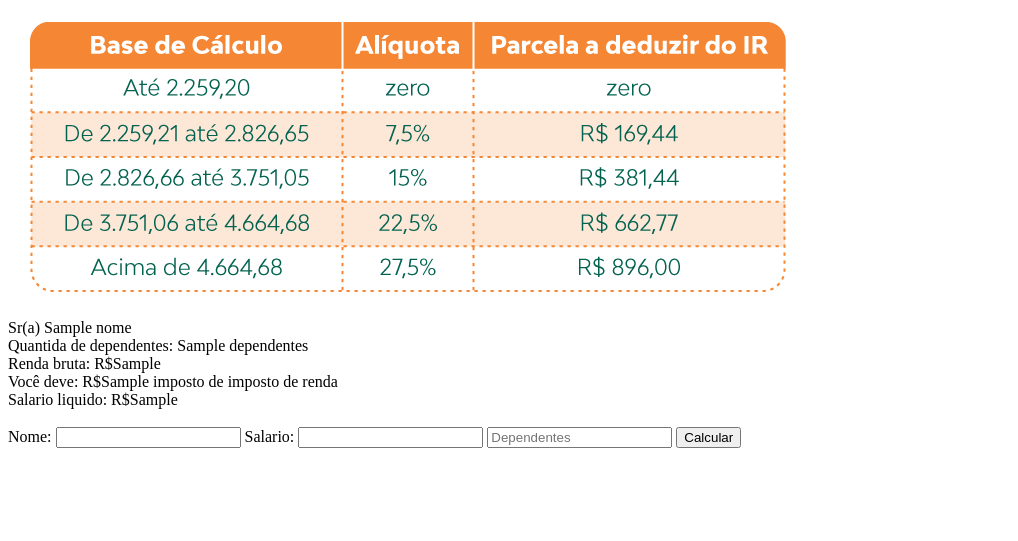
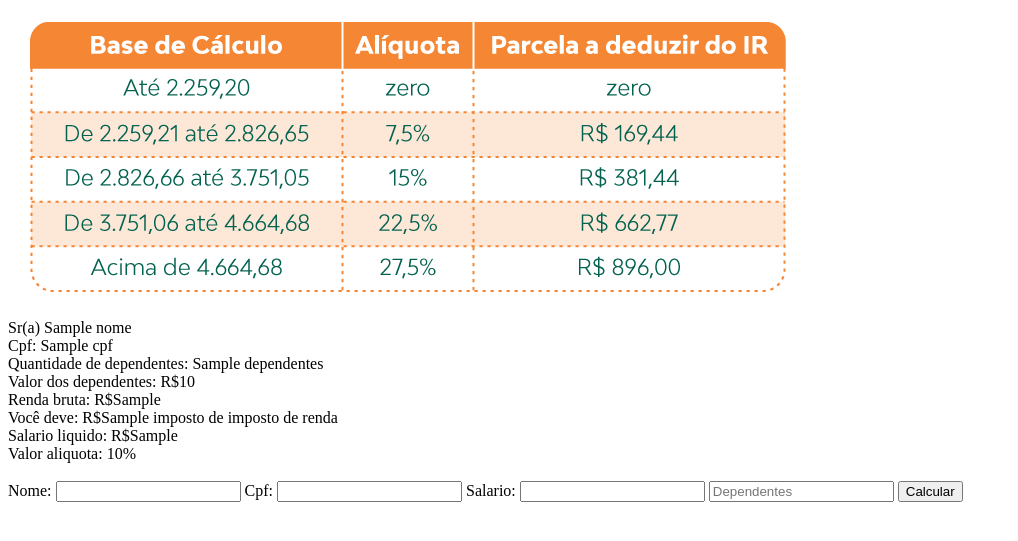
Before and after one commit to TheParousia/SISTEMA-B, a Django app: template imposto_renda/templates/irpf.html in a window 1280 px wide. Shown: the part 81-622 px from the top of the page, without its empty margins (0-1018 px from the left). Run offline with Django 5.2, Linux system fonts and the light colour scheme; the template is opened without the code that fills it: most values are stand-ins (such as "Sample title", 1, 10 or a date in 2020).

Commit message:
Alteração na Views, Urls, Html

```diff
--- a/imposto_renda/templates/irpf.html
+++ b/imposto_renda/templates/irpf.html
@@ -13,23 +13,28 @@
     <img src="media/img/tabela_irpf.png" alt="">
     <div id="resultado">
         Sr(a) {{ nome }} <br>
-        Quantida de dependentes: {{ dependentes }} <br>
+        Cpf: {{ cpf }} <br>
+        Quantidade de dependentes: {{ dependentes }} <br>
+        Valor dos dependentes: R${{ valor_dependente }}<br>
         Renda bruta: R${{ renda_bruta }}<br>
         Você deve: R${{ imposto }} de imposto de renda <br>
         Salario liquido: R${{ salario_liquido }} <br>
+        Valor aliquota: {{ valor_aliquota }}%
     </div>
 
 
     <form action="" method="post">
         {% csrf_token %}
         <br><label for="nome">Nome:</label>
-        <input type="text" name="nome">
+        <input required type="text" name="nome">
+
+        <label required for="nome">Cpf:</label>
+        <input required type="text" name="cpf">
 
         <label for="nome">Salario:</label>
+        <input required type="text" name="salario">
 
-        <input type="text" name="salario">
-
-        <input type="text" name="dependentes" placeholder="Dependentes">
+        <input required type="text" name="dependentes" placeholder="Dependentes">
 
         <button type="submit">Calcular</button>
     </form>
```
Also changed, not shown: imposto_renda/views.py (+13 -4 lines).
